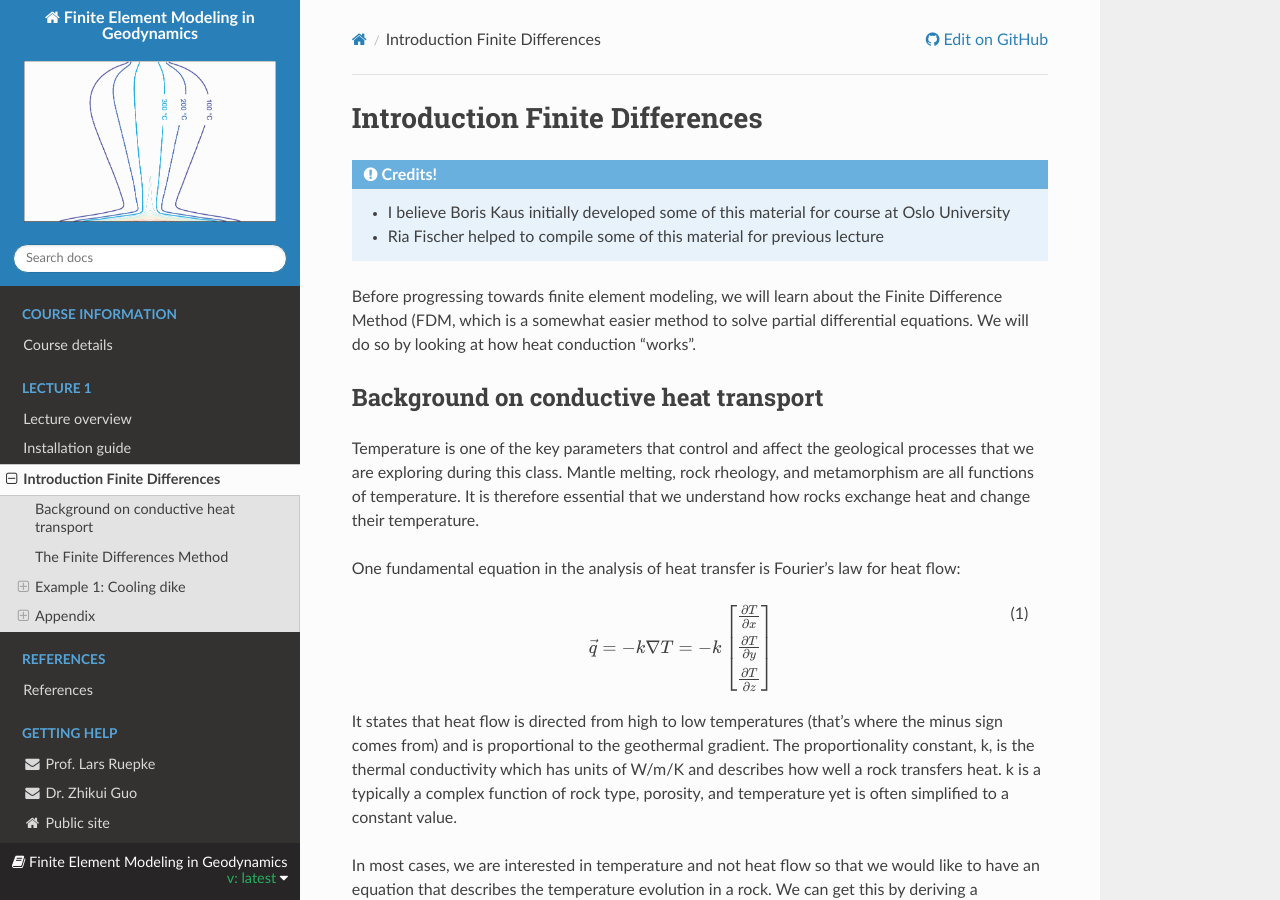
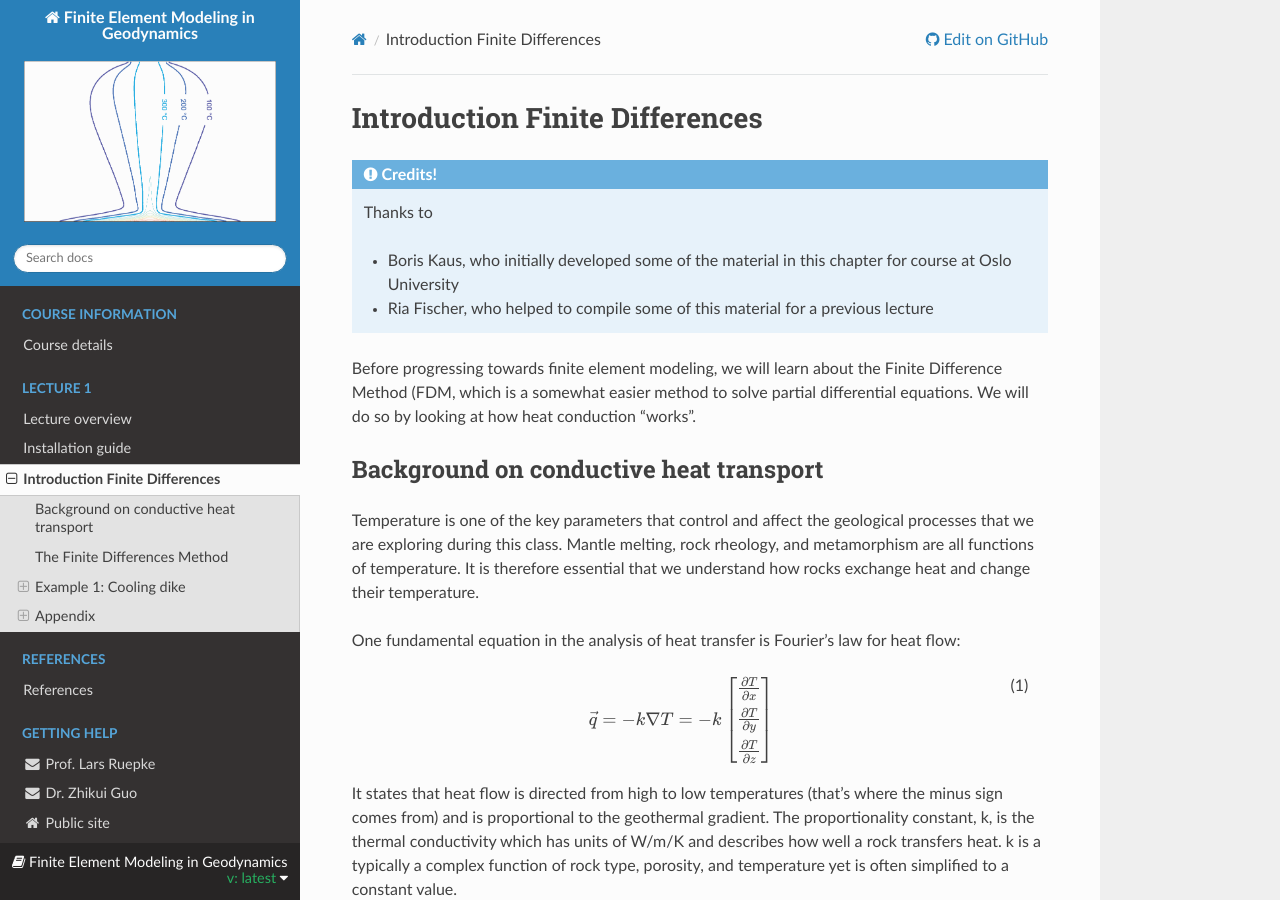
Before and after one commit to lruepke/FEM_lecture, a Sphinx documentation site: the page built from sphinx/source/lecture1/fdm_intro.rst, in a window 1280 px wide and 900 px high. Built offline with Sphinx 7.4.7 and the Read the Docs theme 2.0.0, drawn with Linux system fonts in a browser that asks for light colours.

Commit message:
fdm intro

```diff
--- a/sphinx/source/lecture1/fdm_intro.rst
+++ b/sphinx/source/lecture1/fdm_intro.rst
@@ -3,8 +3,10 @@ Introduction Finite Differences
 
 .. admonition:: Credits!
 
-    - I believe Boris Kaus initially developed some of this material for course at Oslo University
-    - Ria Fischer helped to compile some of this material for previous lecture
+    Thanks to
+
+    - Boris Kaus, who initially developed some of the material in this chapter for course at Oslo University
+    - Ria Fischer, who helped to compile some of this material for a previous lecture
 
 Before progressing towards finite element modeling, we will learn about the Finite Difference Method (FDM, which is a somewhat easier method to solve partial differential equations. We will do so by looking at how heat conduction "works".
 
```
Also changed, not shown: other parts of sphinx/source/lecture1/fdm_intro.rst (+1 -1 lines).
